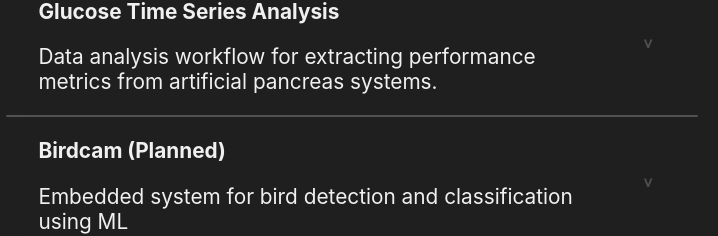
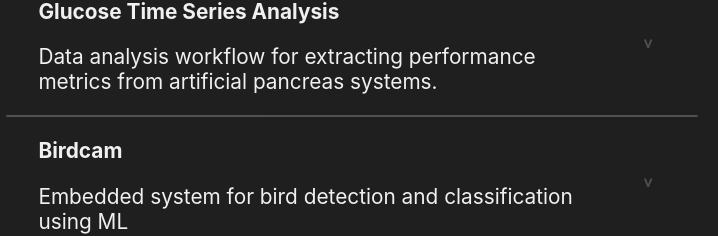
Before and after one commit to tfilewic/portfolio, a React (Create React App) app: page / in a window 1280 px wide. Shown: the part 1258-1494 px from the top of the page, without its empty margins (288-1006 px from the left). Built offline with nearby package versions, Linux system fonts and the light colour scheme.

Commit message:
Update Birdcam heading

```diff
--- a/src/components/Projects.js
+++ b/src/components/Projects.js
@@ -101,8 +101,8 @@ function Projects() {
         />
         <hr className="project-divider" />
         <Project
-          title="Birdcam (Planned)"
-          isOpen={openProject === "Birdcam (Planned)"}
+          title="Birdcam"
+          isOpen={openProject === "Birdcam"}
           setOpenProject={setOpenProject}
           summary="Embedded system for bird detection and classification using ML"
           description="Captures bird sightings with a Raspberry Pi camera and classifies species using a TensorFlow Lite model.
```
